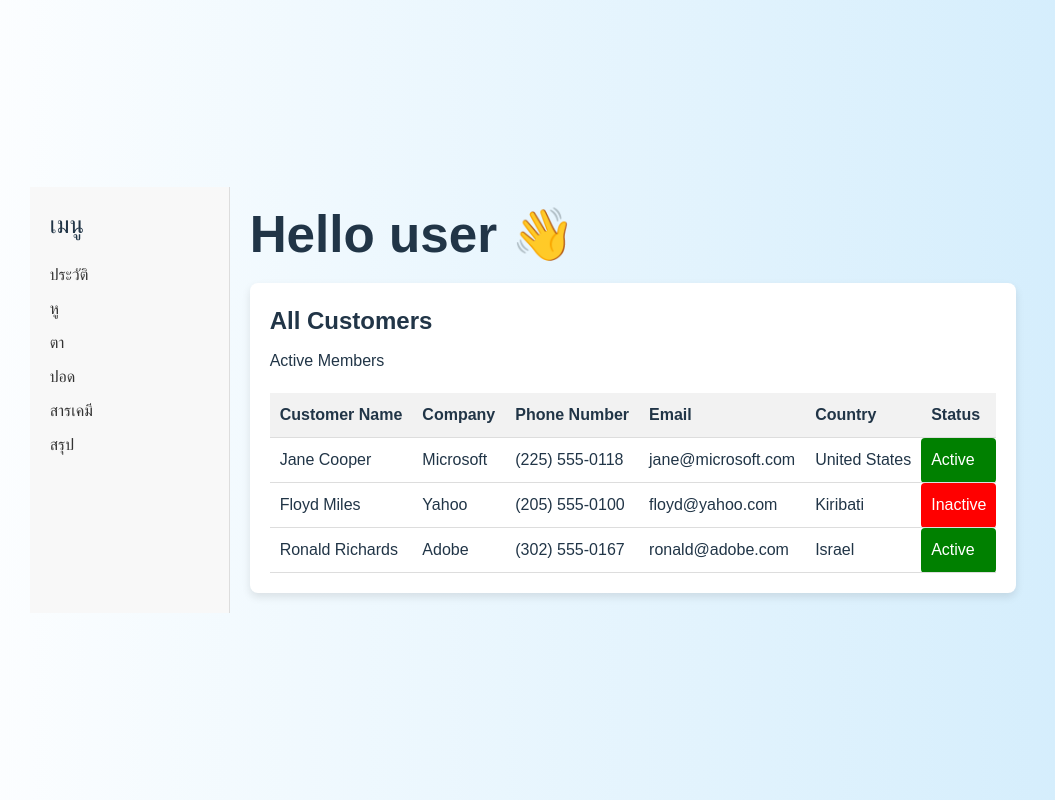
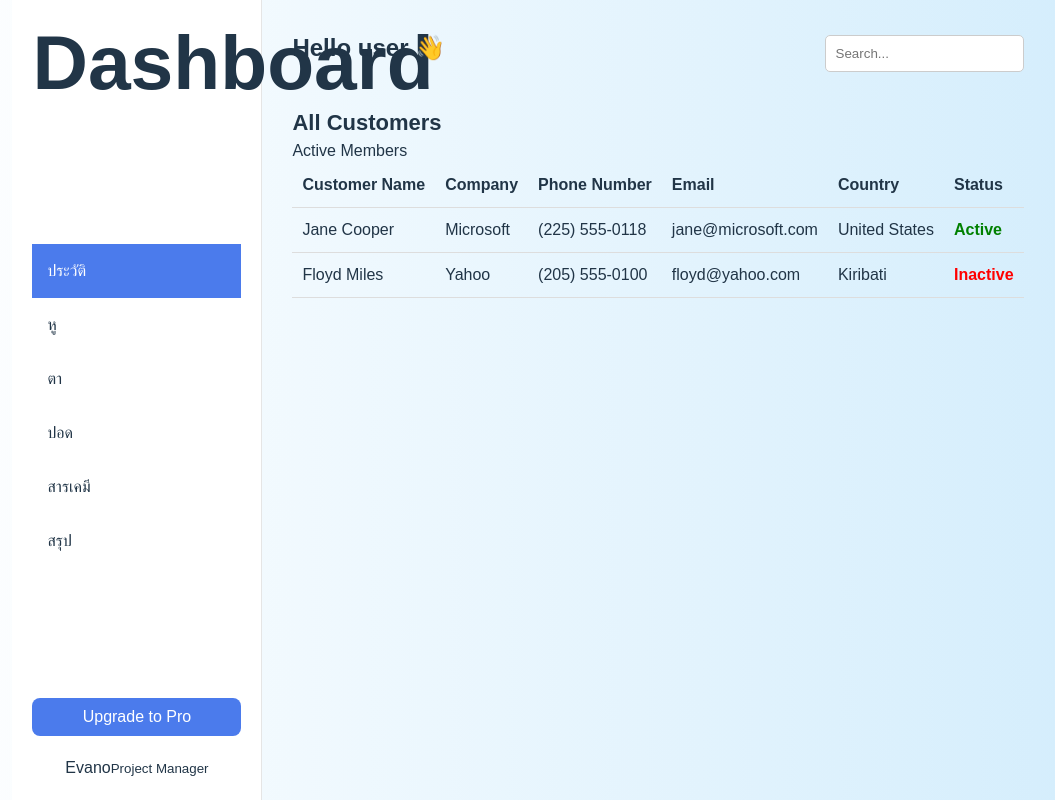
Before and after one commit to joozery/webappmo, a React (Vite) app in the folder frontend/: page /dashboard in a window 1280 px wide. Shown: the whole page, without its empty margins (107-1162 px from the left). Built offline with nearby package versions, Linux system fonts and the light colour scheme.

Commit message:
Add Dashboard component and styles

```diff
--- a/frontend/src/components/Dashboard.css
+++ b/frontend/src/components/Dashboard.css
@@ -1,73 +1,100 @@
-.dashboard {
+.dashboard-container {
   display: flex;
+  height: 100vh;
 }
 
 .sidebar {
-  width: 200px; /* กำหนดความกว้างของ Sidebar */
-  background-color: #f8f8f8;
+  width: 250px;
+  background-color: #fff;
+  border-right: 1px solid #e5e5e5;
+  display: flex;
+  flex-direction: column;
+  justify-content: space-between;
   padding: 20px;
-  border-right: 1px solid #ddd; /* เพิ่มเส้นขอบด้านขวา */
 }
 
-.sidebar h2 {
-  margin-bottom: 20px;
+.sidebar-header {
+  font-size: 24px;
+  font-weight: bold;
 }
 
-.sidebar ul {
-  list-style-type: none;
+.sidebar nav ul {
+  list-style: none;
   padding: 0;
 }
 
-.sidebar li {
-  margin-bottom: 10px;
+.sidebar nav ul li {
+  padding: 15px;
+  cursor: pointer;
+  font-size: 16px;
 }
 
-.sidebar a {
-  text-decoration: none;
-  color: #333;
+.sidebar nav ul li.active {
+  background-color: #4b7bec;
+  color: #fff;
 }
 
-.dashboard-content {
-  flex: 1; /* ทำให้พื้นที่หลักขยายเต็มที่ */
-  padding: 20px;
+.sidebar-footer {
+  text-align: center;
+}
+
+.pro-btn {
+  background-color: #4b7bec;
+  color: white;
+  padding: 10px;
+  border: none;
+  border-radius: 8px;
+  cursor: pointer;
+}
+
+.profile {
+  margin-top: 20px;
+  text-align: center;
+}
+
+.main-content {
+  flex-grow: 1;
+  padding: 30px;
 }
 
 .dashboard-header {
-  margin-bottom: 20px;
+  display: flex;
+  justify-content: space-between;
+  align-items: center;
 }
 
-.customer-list {
-  background: white;
-  padding: 20px;
-  border-radius: 8px;
-  box-shadow: 0 4px 8px rgba(0, 0, 0, 0.1);
+.search-input {
+  padding: 10px;
+  border: 1px solid #ccc;
+  border-radius: 5px;
 }
 
-.customer-list table {
+.customers-section {
+  margin-top: 30px;
+}
+
+.customers-section h3 {
+  font-size: 22px;
+  font-weight: bold;
+}
+
+table {
   width: 100%;
   border-collapse: collapse;
 }
 
-.customer-list th, .customer-list td {
+table th, table td {
   padding: 10px;
+  border-bottom: 1px solid #ddd;
   text-align: left;
-  border-bottom: 1px solid #ddd;
-}
-
-.customer-list th {
-  background-color: #f2f2f2;
-}
-
-.status {
-  padding: 5px 10px;
-  border-radius: 4px;
-  color: white;
 }
 
 .status.active {
-  background-color: green;
+  color: green;
+  font-weight: bold;
 }
 
 .status.inactive {
-  background-color: red;
+  color: red;
+  font-weight: bold;
 }
--- a/frontend/src/components/Dashboard.jsx
+++ b/frontend/src/components/Dashboard.jsx
@@ -1,55 +1,41 @@
 import React from 'react';
 import './Dashboard.css';
 
-const Dashboard = () => {
-  const customers = [
-    {
-      name: "Jane Cooper",
-      company: "Microsoft",
-      phone: "(225) 555-0118",
-      email: "jane@microsoft.com",
-      country: "United States",
-      status: "Active",
-    },
-    {
-      name: "Floyd Miles",
-      company: "Yahoo",
-      phone: "(205) 555-0100",
-      email: "floyd@yahoo.com",
-      country: "Kiribati",
-      status: "Inactive",
-    },
-    {
-      name: "Ronald Richards",
-      company: "Adobe",
-      phone: "(302) 555-0167",
-      email: "ronald@adobe.com",
-      country: "Israel",
-      status: "Active",
-    },
-    // เพิ่มลูกค้าอื่น ๆ ตามต้องการ
-  ];
+function Dashboard() {
+  return (
+    <div className="dashboard-container">
+      <aside className="sidebar">
+        <div className="sidebar-header">
+          <h1>Dashboard</h1>
+        </div>
+        <nav>
+          <ul>
+            <li className="active">ประวัติ</li>
+            <li>หู</li>
+            <li>ตา</li>
+            <li>ปอด</li>
+            <li>สารเคมี</li>
+            <li>สรุป</li>
+          </ul>
+        </nav>
+        <div className="sidebar-footer">
+          <button className="pro-btn">Upgrade to Pro</button>
+          <div className="profile">
+            <span>Evano</span>
+            <small>Project Manager</small>
+          </div>
+        </div>
+      </aside>
 
-  return (
-    <div className="dashboard">
-      <aside className="sidebar">
-        <h2>เมนู</h2>
-        <ul>
-          <li><a href="#">ประวัติ</a></li>
-          <li><a href="#">หู</a></li>
-          <li><a href="#">ตา</a></li>
-          <li><a href="#">ปอด</a></li>
-          <li><a href="#">สารเคมี</a></li>
-          <li><a href="#">สรุป</a></li>
-        </ul>
-      </aside>
-      <main className="dashboard-content">
+      <main className="main-content">
         <header className="dashboard-header">
-          <h1>Hello user 👋</h1>
+          <h2>Hello user 👋</h2>
+          <input type="text" placeholder="Search..." className="search-input" />
         </header>
-        <section className="customer-list">
-          <h2>All Customers</h2>
-          <p>Active Members</p>
+
+        <section className="customers-section">
+          <h3>All Customers</h3>
+          <span>Active Members</span>
           <table>
             <thead>
               <tr>
@@ -62,24 +48,29 @@ const Dashboard = () => {
               </tr>
             </thead>
             <tbody>
-              {customers.map((customer, index) => (
-                <tr key={index}>
-                  <td>{customer.name}</td>
-                  <td>{customer.company}</td>
-                  <td>{customer.phone}</td>
-                  <td>{customer.email}</td>
-                  <td>{customer.country}</td>
-                  <td className={`status ${customer.status.toLowerCase()}`}>
-                    {customer.status}
-                  </td>
-                </tr>
-              ))}
+              <tr>
+                <td>Jane Cooper</td>
+                <td>Microsoft</td>
+                <td>(225) 555-0118</td>
+                <td>jane@microsoft.com</td>
+                <td>United States</td>
+                <td><span className="status active">Active</span></td>
+              </tr>
+              <tr>
+                <td>Floyd Miles</td>
+                <td>Yahoo</td>
+                <td>(205) 555-0100</td>
+                <td>floyd@yahoo.com</td>
+                <td>Kiribati</td>
+                <td><span className="status inactive">Inactive</span></td>
+              </tr>
+              {/* Add more rows as needed */}
             </tbody>
           </table>
         </section>
       </main>
     </div>
   );
-};
+}
 
 export default Dashboard;
```
